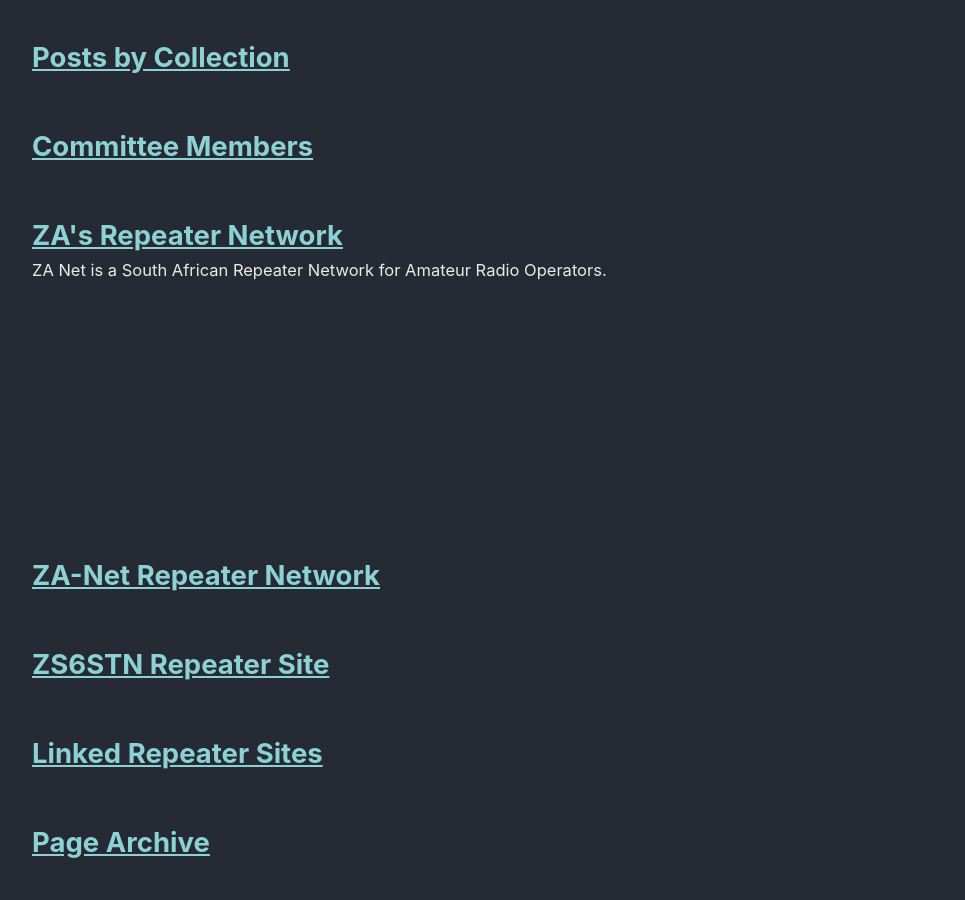
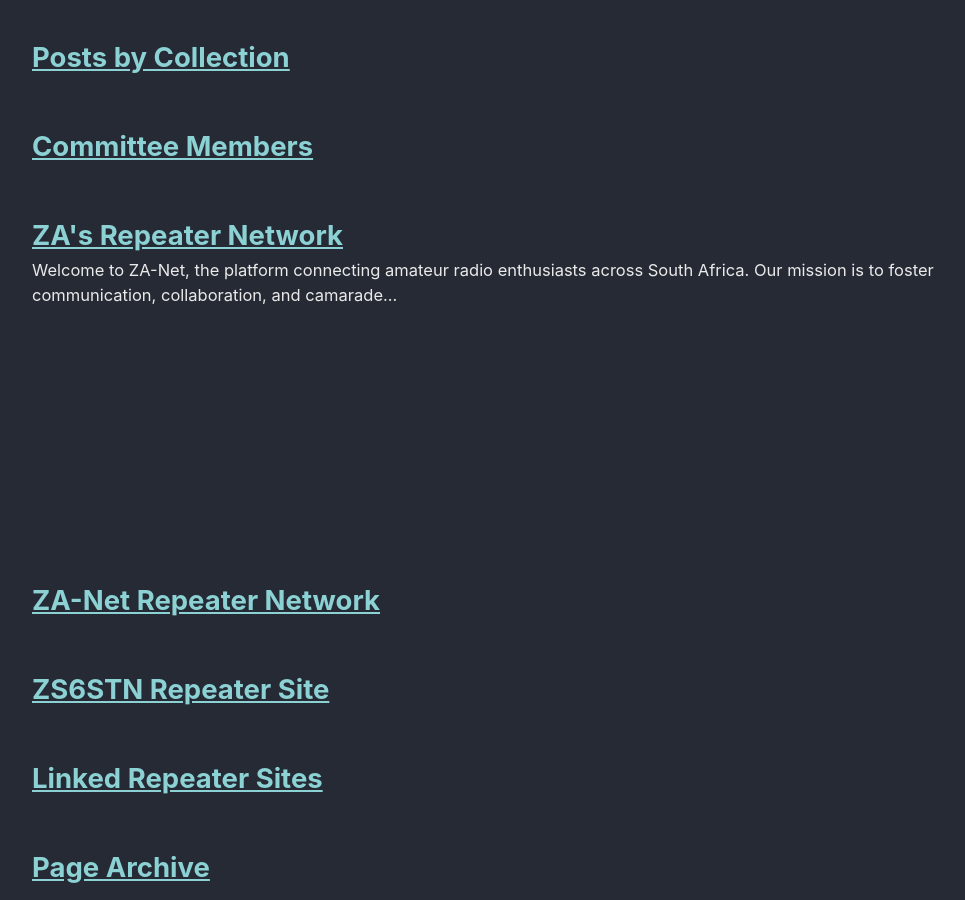
Before and after one commit to za-net/za-net.github.io, a Jekyll site: the page built from _pages/page-archive.html, in a window 1280 px wide and 900 px high, scrolled down 1927 px. Shown: the whole window, without its empty margins (290-1255 px from the left). Built offline with Jekyll 4.4.1, drawn with Linux system fonts in a browser that asks for light colours; cached includes are drawn as plain includes.

```diff
--- a/index.html
+++ b/index.html
@@ -13,9 +13,9 @@
     - label: "Learn More"
       url: "/about/"
 #  caption: "Photo credit: [**Unsplash**](https://unsplash.com)"
-excerpt: "ZA Net is a South African Repeater Network for Amateur Radio Operators."
+excerpt: "Welcome to ZA-Net, the platform connecting amateur radio enthusiasts across South Africa. Our mission is to foster communication, collaboration, and camaraderie among amateur radio clubs and operators nationwide."
 intro:
-  - excerpt: "Welcome to ZA-Net, the platform connecting amateur radio enthusiasts across South Africa. Our mission is to foster communication, collaboration, and camaraderie among amateur radio clubs and operators nationwide."
+  - excerpt: ""
 feature_row:
   - image_path: assets/images/RAE_600x400.png
     #image_caption: "Image courtesy of [Unsplash](https://unsplash.com/)"
```
